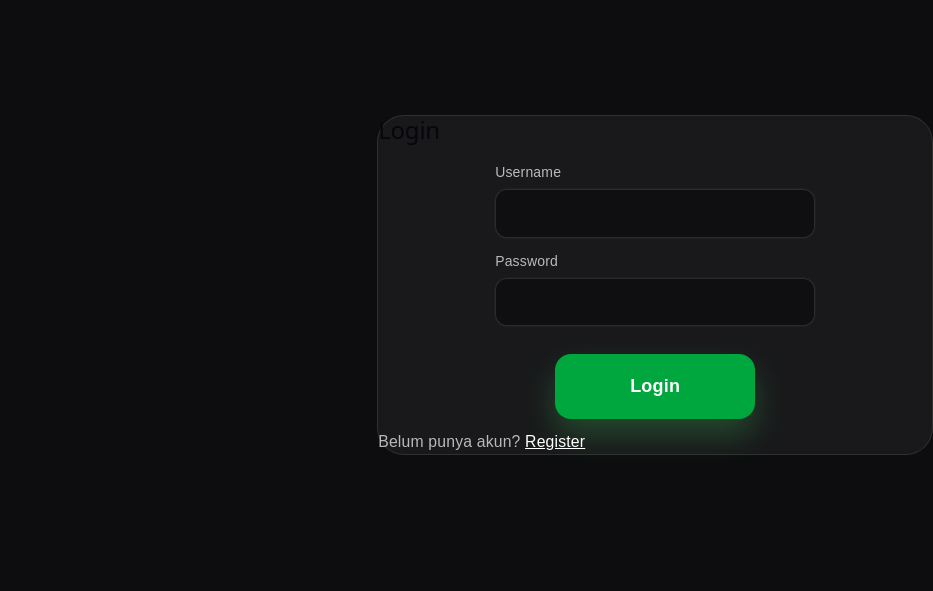
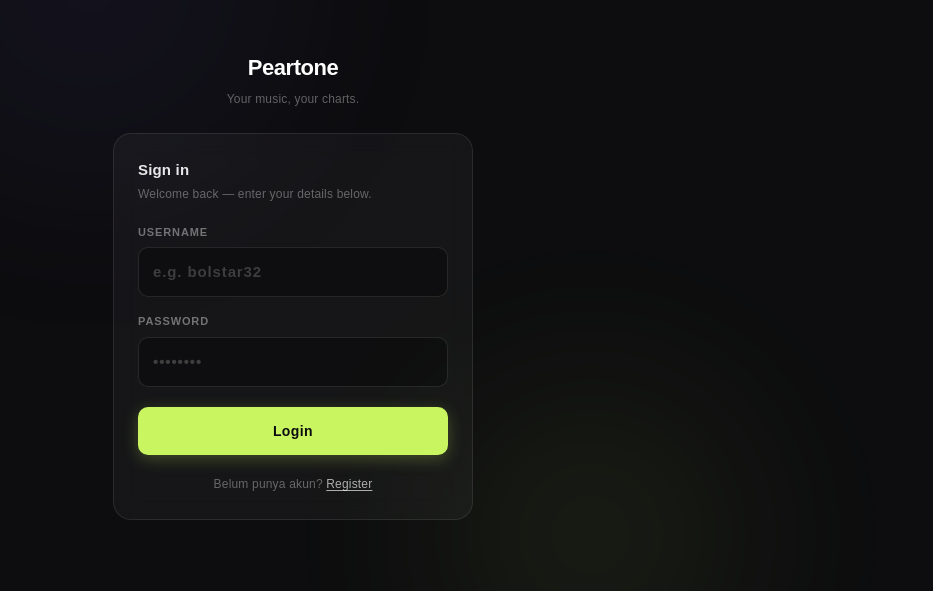
Before and after one commit to Kasanee-Teto/Peartone, a React (Vite) app in the folder client/: page /login in a window 1280 px wide. Shown: the part 115-706 px from the top of the page, without its empty margins (347-1280 px from the left). Built offline with nearby package versions, Linux system fonts and the light colour scheme; no server answers.

Commit message:
Modify Register and Login CSS Styling

```diff
--- a/client/src/pages/LoginPage.jsx
+++ b/client/src/pages/LoginPage.jsx
@@ -2,8 +2,7 @@ import "../styles/LoginPage.css";
 import { useState } from "react";
 import { useNavigate, Link } from "react-router-dom";
 
-const API_BASE_URL =
-  import.meta.env.VITE_API_BASE_URL || "/api";
+const API_BASE_URL = import.meta.env.VITE_API_BASE_URL || "/api";
 
 export default function LoginPage() {
   const navigate = useNavigate();
@@ -16,28 +15,21 @@ export default function LoginPage() {
     e.preventDefault();
     setError("");
     setLoading(true);
-
     try {
       const res = await fetch(`${API_BASE_URL}/auth/login`, {
         method: "POST",
-        headers: {
-          "Content-Type": "application/json",
-        },
+        headers: { "Content-Type": "application/json" },
         body: JSON.stringify({ username, password }),
       });
-
       const payload = await res.json().catch(() => ({}));
       if (!res.ok) throw new Error(payload?.message || "Login gagal");
 
-      // backend kamu mengembalikan { data: { token, user }, message, status } (dari auth.service.js)
       const token = payload?.data?.token;
       const user = payload?.data?.user;
-
       if (!token) throw new Error("Token tidak ditemukan di response login");
 
       localStorage.setItem("token", token);
       if (user) localStorage.setItem("pt_user", JSON.stringify(user));
-
       navigate("/", { replace: true });
     } catch (err) {
       setError(err?.message || "Terjadi kesalahan");
@@ -47,17 +39,43 @@ export default function LoginPage() {
   };
 
   return (
-    <main className="min-h-screen bg-[#0d0d0f] text-white">
-      <div className="relative mx-auto flex min-h-screen max-w-6xl items-center px-6 py-12">
-        <section className="relative z-10 grid w-full gap-10 lg:grid-cols-[1.1fr_0.9fr]">
-          <div className="flex flex-col justify-center">
-            <h1 className="mt-4 text-4xl font-semibold leading-tight sm:text-5xl">
-              Peartone
-            </h1>
+    <main
+      style={{
+        minHeight: "100svh",
+        background: "#0d0d0f",
+        display: "flex",
+        flexDirection: "column",
+        alignItems: "center",
+        justifyContent: "center",
+        padding: "24px 16px",
+        color: "#fff",
+      }}
+    >
+      <div style={{ pointerEvents: "none", position: "fixed", inset: 0, overflow: "hidden", zIndex: 0 }}>
+        <div style={{ position: "absolute", top: "-80px", left: "20%", width: "360px", height: "360px", borderRadius: "50%", background: "#7c6af7", opacity: 0.08, filter: "blur(120px)" }} />
+        <div style={{ position: "absolute", bottom: "0", right: "15%", width: "300px", height: "300px", borderRadius: "50%", background: "#c8f560", opacity: 0.08, filter: "blur(100px)" }} />
       </div>
 
-          <div className="relative z-10 rounded-3xl border border-white/10 bg-white/5 p-6 backdrop-blur sm:p-8">
-            <h2 className="text-2xl font-semibold">Login</h2>
+      <div style={{ position: "relative", zIndex: 1, width: "100%", maxWidth: "360px" }}>
+        <div style={{ textAlign: "center", marginBottom: "24px" }}>
+          <div style={{ fontSize: "22px", fontWeight: 700, letterSpacing: "-0.02em" }}>Peartone</div>
+          <div style={{ marginTop: "4px", fontSize: "12px", color: "rgba(255,255,255,0.35)" }}>Your music, your charts.</div>
+        </div>
+
+        <div
+          style={{
+            background: "rgba(255,255,255,0.04)",
+            border: "1px solid rgba(255,255,255,0.09)",
+            borderRadius: "18px",
+            padding: "24px",
+            backdropFilter: "blur(12px)",
+            WebkitBackdropFilter: "blur(12px)",
+          }}
+        >
+          <div style={{ marginBottom: "20px" }}>
+            <div style={{ fontSize: "15px", fontWeight: 600, color: "rgba(255,255,255,0.9)" }}>Sign in</div>
+            <div style={{ marginTop: "3px", fontSize: "12px", color: "rgba(255,255,255,0.35)" }}>Welcome back — enter your details below.</div>
+          </div>
 
           <form className="login__form" onSubmit={handleLogin}>
             <label className="login__field">
@@ -68,6 +86,7 @@ export default function LoginPage() {
                 value={username}
                 onChange={(e) => setUsername(e.target.value)}
                 autoComplete="username"
+                placeholder="e.g. bolstar32"
               />
             </label>
 
@@ -79,28 +98,28 @@ export default function LoginPage() {
                 value={password}
                 onChange={(e) => setPassword(e.target.value)}
                 autoComplete="current-password"
+                placeholder="••••••••"
               />
             </label>
 
-              {error && <p className="mt-2 text-sm text-red-400">{error}</p>}
+            {error && (
+              <div style={{ background: "rgba(239,68,68,0.08)", border: "1px solid rgba(239,68,68,0.2)", borderRadius: "8px", padding: "10px 12px", fontSize: "12px", color: "#f87171" }}>
+                {error}
+              </div>
+            )}
 
-              <button
-                type="submit"
-                disabled={loading}
-                className="login__button bg-green-600 text-white hover:bg-green-700 disabled:opacity-60"
-              >
-                {loading ? "Loading..." : "Login"}
+            <button type="submit" disabled={loading} className="login__button">
+              {loading ? "Signing in…" : "Login"}
             </button>
 
-              <p className="mt-3 text-sm text-white/70">
+            <div style={{ textAlign: "center", fontSize: "12px", color: "rgba(255,255,255,0.35)", marginTop: "4px" }}>
               Belum punya akun?{" "}
-                <Link to="/register" className="underline text-white">
+              <Link to="/register" style={{ color: "rgba(255,255,255,0.65)", textDecoration: "underline", textUnderlineOffset: "2px" }}>
                 Register
               </Link>
-              </p>
+            </div>
           </form>
         </div>
-        </section>
       </div>
     </main>
   );
--- a/client/src/pages/RegisterPage.jsx
+++ b/client/src/pages/RegisterPage.jsx
@@ -4,21 +4,11 @@ import { Link, useNavigate } from "react-router-dom";
 import { authApi } from "../api/auth.js";
 
 function validatePassword(password = "") {
-  if (password.length < 12) {
-    return "Password minimal 12 karakter";
-  }
-  if (!/[a-z]/.test(password)) {
-    return "Password harus punya huruf kecil";
-  }
-  if (!/[A-Z]/.test(password)) {
-    return "Password harus punya huruf besar";
-  }
-  if (!/[0-9]/.test(password)) {
-    return "Password harus punya angka";
-  }
-  if (!/[^A-Za-z0-9]/.test(password)) {
-    return "Password harus punya simbol";
-  }
+  if (password.length < 12) return "Password minimal 12 karakter";
+  if (!/[a-z]/.test(password)) return "Password harus punya huruf kecil";
+  if (!/[A-Z]/.test(password)) return "Password harus punya huruf besar";
+  if (!/[0-9]/.test(password)) return "Password harus punya angka";
+  if (!/[^A-Za-z0-9]/.test(password)) return "Password harus punya simbol";
   return "";
 }
 
@@ -39,12 +29,10 @@ const RegisterPage = () => {
       setError("Username, email, dan password wajib diisi");
       return;
     }
-
     if (password !== confirmPassword) {
       setError("Konfirmasi password tidak cocok");
       return;
     }
-
     const passwordError = validatePassword(password);
     if (passwordError) {
       setError(passwordError);
@@ -63,26 +51,42 @@ const RegisterPage = () => {
   };
 
   return (
-    <main className="min-h-screen bg-[#0d0d0f] text-white">
-      <div className="relative mx-auto flex min-h-screen max-w-6xl items-center px-6 py-12">
-        <div className="pointer-events-none absolute inset-0 overflow-hidden">
-          <div className="absolute -left-32 top-10 h-80 w-80 rounded-full bg-[#7c6af7] opacity-20 blur-[120px]" />
-          <div className="absolute bottom-6 right-0 h-72 w-72 rounded-full bg-[#c8f560] opacity-15 blur-[140px]" />
+    <main
+      style={{
+        minHeight: "100svh",
+        background: "#0d0d0f",
+        display: "flex",
+        flexDirection: "column",
+        alignItems: "center",
+        justifyContent: "center",
+        padding: "24px 16px",
+        color: "#fff",
+      }}
+    >
+      <div style={{ pointerEvents: "none", position: "fixed", inset: 0, overflow: "hidden", zIndex: 0 }}>
+        <div style={{ position: "absolute", top: "-80px", left: "20%", width: "360px", height: "360px", borderRadius: "50%", background: "#7c6af7", opacity: 0.08, filter: "blur(120px)" }} />
+        <div style={{ position: "absolute", bottom: "0", right: "15%", width: "300px", height: "300px", borderRadius: "50%", background: "#c8f560", opacity: 0.08, filter: "blur(100px)" }} />
       </div>
 
-        <section className="relative z-10 grid w-full gap-10 lg:grid-cols-[1.1fr_0.9fr]">
-          <div className="flex flex-col justify-center">
-            <h1 className="mt-4 text-4xl font-semibold leading-tight sm:text-5xl">
-              Peartone
-            </h1>
+      <div style={{ position: "relative", zIndex: 1, width: "100%", maxWidth: "380px" }}>
+        <div style={{ textAlign: "center", marginBottom: "24px" }}>
+          <div style={{ fontSize: "22px", fontWeight: 700, letterSpacing: "-0.02em" }}>Peartone</div>
+          <div style={{ marginTop: "4px", fontSize: "12px", color: "rgba(255,255,255,0.35)" }}>Your music, your charts.</div>
         </div>
 
-          <div className="relative z-10 rounded-3xl border border-white/10 bg-white/5 p-6 shadow-[0_20px_60px_rgba(0,0,0,0.35)] backdrop-blur sm:p-8">
-            <div className="flex items-center justify-between">
-              <div>
-                <h2 className="text-2xl font-semibold">Register</h2>
-                <p className="mt-1 text-sm text-white/60">Buat akun barumu sekarang.</p>
-              </div>
+        <div
+          style={{
+            background: "rgba(255,255,255,0.04)",
+            border: "1px solid rgba(255,255,255,0.09)",
+            borderRadius: "18px",
+            padding: "24px",
+            backdropFilter: "blur(12px)",
+            WebkitBackdropFilter: "blur(12px)",
+          }}
+        >
+          <div style={{ marginBottom: "20px" }}>
+            <div style={{ fontSize: "15px", fontWeight: 600, color: "rgba(255,255,255,0.9)" }}>Create account</div>
+            <div style={{ marginTop: "3px", fontSize: "12px", color: "rgba(255,255,255,0.35)" }}>Buat akun barumu sekarang.</div>
           </div>
 
           <form className="register__form" onSubmit={handleRegister}>
@@ -97,6 +101,7 @@ const RegisterPage = () => {
                 autoComplete="username"
               />
             </label>
+
             <label className="register__field">
               <span>Email</span>
               <input
@@ -108,6 +113,7 @@ const RegisterPage = () => {
                 autoComplete="email"
               />
             </label>
+
             <label className="register__field">
               <span>Password</span>
               <input
@@ -118,10 +124,11 @@ const RegisterPage = () => {
                 onChange={(e) => setPassword(e.target.value)}
                 autoComplete="new-password"
               />
-                <small className="text-xs text-white/55 mt-1">
-                  Gunakan minimal 12 karakter, campuran huruf besar-kecil, angka, dan simbol.
-                </small>
+              <span className="register__hint">
+                Min. 12 karakter, huruf besar-kecil, angka & simbol.
+              </span>
             </label>
+
             <label className="register__field">
               <span>Konfirmasi Password</span>
               <input
@@ -133,25 +140,25 @@ const RegisterPage = () => {
                 autoComplete="new-password"
               />
             </label>
-              {error && <p className="mt-2 text-sm text-red-400">{error}</p>}
 
-              <button
-                type="submit"
-                disabled={loading}
-                className="register__button bg-green-600 text-white transition duration-150 hover:bg-green-700 disabled:opacity-60"
-              >
-                {loading ? "Loading..." : "Daftar"}
+            {error && (
+              <div style={{ background: "rgba(239,68,68,0.08)", border: "1px solid rgba(239,68,68,0.2)", borderRadius: "8px", padding: "10px 12px", fontSize: "12px", color: "#f87171" }}>
+                {error}
+              </div>
+            )}
+
+            <button type="submit" disabled={loading} className="register__button">
+              {loading ? "Mendaftar…" : "Daftar"}
             </button>
 
-              <p className="mt-3 text-sm text-white/70">
+            <div style={{ textAlign: "center", fontSize: "12px", color: "rgba(255,255,255,0.35)", marginTop: "4px" }}>
               Sudah punya akun?{" "}
-                <Link to="/login" className="underline text-white">
+              <Link to="/login" style={{ color: "rgba(255,255,255,0.65)", textDecoration: "underline", textUnderlineOffset: "2px" }}>
                 Login
               </Link>
-              </p>
+            </div>
           </form>
         </div>
-        </section>
       </div>
     </main>
   );
--- a/client/src/styles/LoginPage.css
+++ b/client/src/styles/LoginPage.css
@@ -1,66 +1,85 @@
 .login__form {
-  margin-top: 16px;
   display: flex;
   flex-direction: column;
-  gap: 12px;
-  align-items: stretch;
-  text-align: left;
+  gap: 16px;
+  width: 100%;
 }
 
 .login__field {
   display: flex;
   flex-direction: column;
   gap: 6px;
-  width: min(100%, 320px);
-  margin: 0 auto;
-  font-size: 14px;
-  color: rgba(255, 255, 255, 0.7);
+  width: 100%;
+  font-size: 11px;
+  font-weight: 600;
+  color: rgba(255, 255, 255, 0.4);
+  letter-spacing: 0.08em;
+  text-transform: uppercase;
 }
 
 .login__input {
   width: 100%;
-  border-radius: 12px;
-  border: 1px solid rgba(255, 255, 255, 0.12);
-  background: #0f0f12;
-  padding: 12px 16px;
-  font-size: 14px;
+  border-radius: 10px;
+  border: 1px solid rgba(255, 255, 255, 0.1);
+  background: rgba(0, 0, 0, 0.3);
+  padding: 12px 14px;
+  font-size: 15px;
   color: #ffffff;
-  box-shadow: 0 0 0 1px rgba(255, 255, 255, 0.02);
+  -webkit-appearance: none;
+  appearance: none;
+  transition: border-color 0.2s, box-shadow 0.2s;
+  min-height: 48px;
+  box-sizing: border-box;
 }
 
 .login__input::placeholder {
-  color: rgba(255, 255, 255, 0.35);
+  color: rgba(255, 255, 255, 0.2);
 }
 
 .login__input:focus {
   outline: none;
   border-color: #c8f560;
-  box-shadow: 0 0 0 2px rgba(200, 245, 96, 0.3);
-}
-
-.login__button:hover {
-  transform: translateY(-1px);
-  box-shadow: 0 18px 40px rgba(76, 247, 116, 0.3);
+  box-shadow: 0 0 0 3px rgba(200, 245, 96, 0.1);
 }
 
 .login__button {
-  width: fit-content;
-  min-width: 200px;
-  min-height: 60px;
-  margin: 16px auto 0;
-  padding: 18px 44px;
+  width: 100%;
+  margin-top: 4px;
+  padding: 13px 24px;
   border: none;
-  border-radius: 16px;
+  border-radius: 10px;
   display: flex;
   align-items: center;
   justify-content: center;
-  font-size: 18px;
-  font-weight: 700;
+  min-height: 48px;
+  font-size: 14px;
+  font-weight: 600;
+  letter-spacing: 0.03em;
   cursor: pointer;
-  box-shadow: 0 16px 32px rgba(76, 247, 116, 0.22);
+  background: #c8f560;
+  color: #0d0d0f;
+  box-shadow: 0 4px 16px rgba(200, 245, 96, 0.25);
+  transition: box-shadow 0.15s, opacity 0.15s;
+  -webkit-tap-highlight-color: transparent;
+  touch-action: manipulation;
+}
+
+@media (hover: hover) {
+  .login__button:hover {
+    box-shadow: 0 8px 24px rgba(200, 245, 96, 0.35);
+  }
+}
+
+.login__button:active {
+  opacity: 0.85;
+}
+
+.login__button:disabled {
+  opacity: 0.5;
+  cursor: not-allowed;
 }
 
 .login__button:focus-visible {
-  outline: 2px solid rgba(183, 239, 52, 0.4);
-  outline-offset: 2px;
+  outline: 2px solid rgba(200, 245, 96, 0.5);
+  outline-offset: 3px;
 }
```
Also changed, not shown: client/src/styles/RegisterPage.css (+58 -30 lines). Lines whose indentation alone changed are shown as unchanged.
